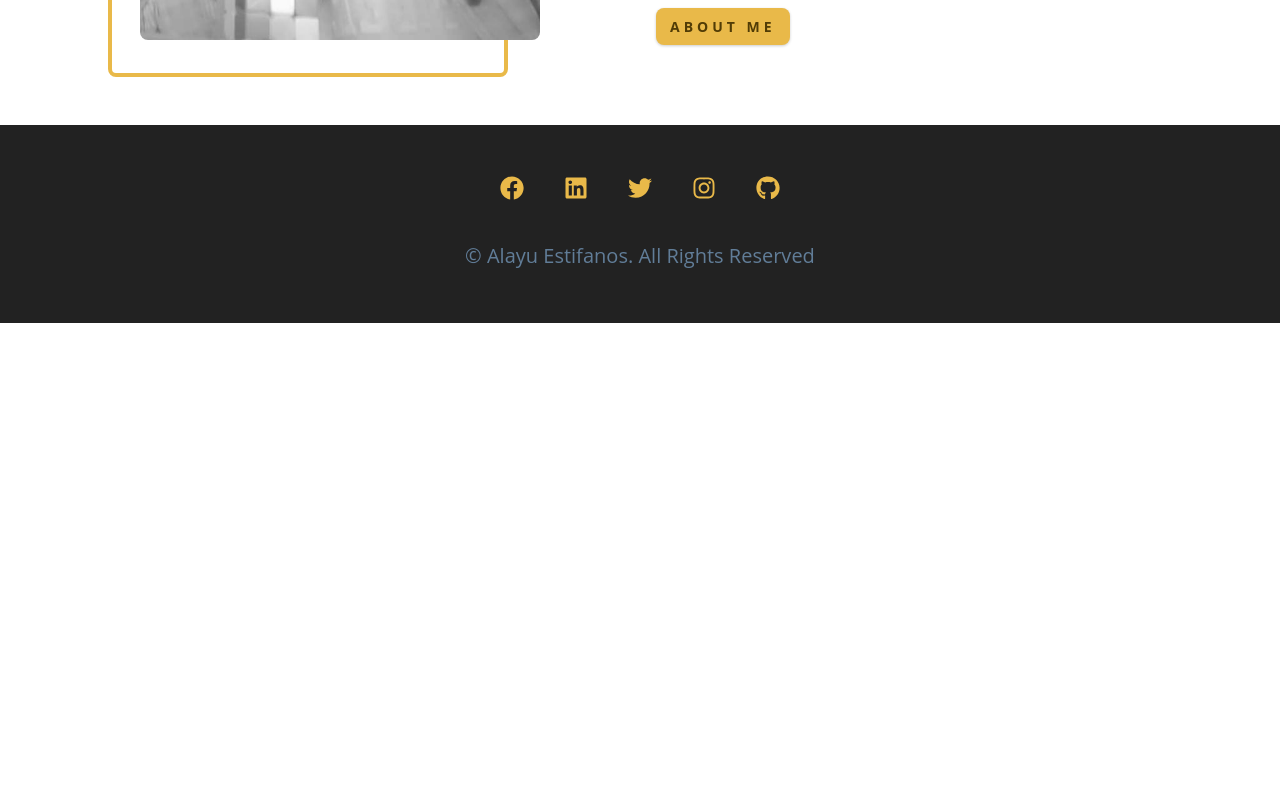
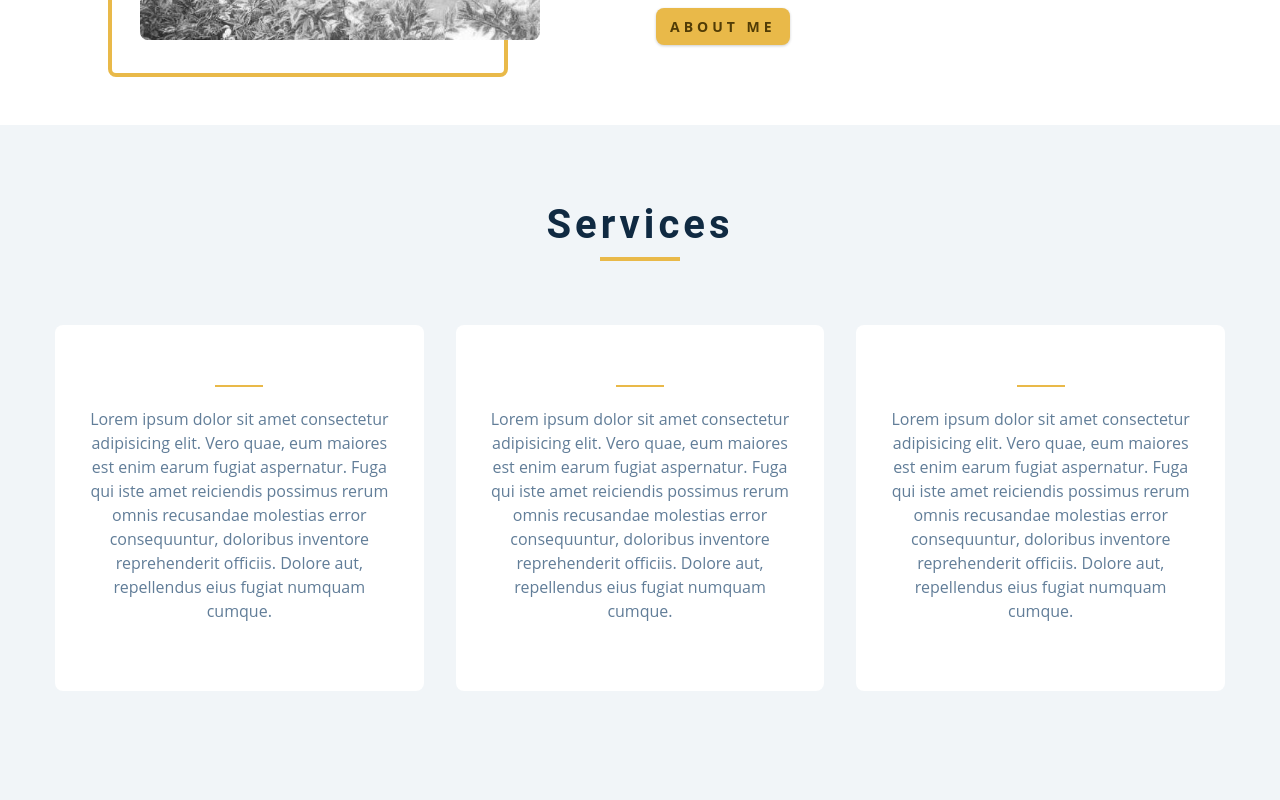
Before and after one commit to alayuestifanos/react-personal-website, a React (Create React App) app: page / in a window 1280 px wide. Shown: the part 1240-2040 px from the top of the page. Before the commit the page ends 1563 px from the top, so only its background shows below. Built offline with nearby package versions, Linux system fonts and the light colour scheme.

Commit message:
designing the services section

```diff
--- /dev/null
+++ b/src/components/service/service-data.js
@@ -0,0 +1,25 @@
+const services = [
+  {
+    id: 1,
+    icon: "fa-code",
+    name: "web development",
+    description:
+      "Lorem ipsum dolor sit amet consectetur adipisicing elit. Vero quae, eum maiores est enim earum fugiat aspernatur. Fuga qui iste amet reiciendis possimus rerum omnis recusandae molestias error consequuntur, doloribus inventore reprehenderit officiis. Dolore aut, repellendus eius fugiat numquam cumque.",
+  },
+  {
+    id: 2,
+    icon: "fa-sketch",
+    name: "Web design",
+    description:
+      "Lorem ipsum dolor sit amet consectetur adipisicing elit. Vero quae, eum maiores est enim earum fugiat aspernatur. Fuga qui iste amet reiciendis possimus rerum omnis recusandae molestias error consequuntur, doloribus inventore reprehenderit officiis. Dolore aut, repellendus eius fugiat numquam cumque.",
+  },
+  {
+    id: 3,
+    icon: "fa-android",
+    name: "app design",
+    description:
+      "Lorem ipsum dolor sit amet consectetur adipisicing elit. Vero quae, eum maiores est enim earum fugiat aspernatur. Fuga qui iste amet reiciendis possimus rerum omnis recusandae molestias error consequuntur, doloribus inventore reprehenderit officiis. Dolore aut, repellendus eius fugiat numquam cumque.",
+  },
+];
+
+export default services;
--- /dev/null
+++ b/src/components/service/service.css
@@ -0,0 +1,47 @@
+.service {
+  background: var(--clr-white);
+  padding: 3rem 1.5rem;
+  margin-bottom: 2rem;
+  border-radius: var(--radius);
+  text-align: center;
+  -webkit-transition: var(--transition);
+  transition: var(--transition);
+}
+.service-icon {
+  font-size: 2rem;
+  margin-bottom: 1.5rem;
+}
+.service .underline {
+  width: 3rem;
+  height: 0.12rem;
+  -webkit-transition: var(--transition);
+  transition: var(--transition);
+}
+.service p {
+  -webkit-transition: var(--transition);
+  transition: var(--transition);
+}
+.service:hover {
+  background: var(--clr-primary-5);
+  color: var(--clr-white);
+}
+.service:hover p {
+  color: var(--clr-white);
+}
+.service:hover .underline {
+  background: var(--clr-white);
+}
+@media screen and (min-width: 676px) {
+  .services-center {
+    display: grid;
+    grid-template-columns: 1fr 1fr;
+    -webkit-column-gap: 2rem;
+    -moz-column-gap: 2rem;
+    column-gap: 2rem;
+  }
+}
+@media screen and (min-width: 992px) {
+  .services-center {
+    grid-template-columns: 1fr 1fr 1fr;
+  }
+}
--- /dev/null
+++ b/src/components/service/service.js
@@ -0,0 +1,30 @@
+import React, { useState } from "react";
+
+import "./service.css";
+import services from "./service-data";
+const Service = () => {
+  const [service, setService] = useState(services);
+  return (
+    <section className="section bg-grey">
+      <div className="section-title">
+        <h2>services</h2>
+        <div className="underline"></div>
+      </div>
+
+      <div className="services-center section-center">
+        {service.map(({ id, icon, title, description }) => {
+          return (
+            <article className="service" key={id}>
+              <i className={`fab ${icon} service-icon`}></i>
+              <h4>{title}</h4>
+              <div className="underline"></div>
+              <p>{description}</p>
+            </article>
+          );
+        })}
+      </div>
+    </section>
+  );
+};
+
+export default Service;
--- a/src/components/sidebar/sidebar.css
+++ b/src/components/sidebar/sidebar.css
@@ -37,7 +37,7 @@
 .sidebar-links a:hover {
   color: var(--clr-primary-5);
 }
-
+w
 .close-btn {
   position: absolute;
   top: 1rem;
--- a/src/pages/about-page/about-page.js
+++ b/src/pages/about-page/about-page.js
@@ -2,7 +2,7 @@ import React from "react";
 import { Link } from "react-router-dom";
 
 import "./about-page.css";
-import AboutImage from "../../assets/images/hero-image.jpg";
+import AboutImage from "../../assets/images/about.jpeg";
 
 const AboutPage = () => {
   return (
--- a/src/pages/home-page/home-page.js
+++ b/src/pages/home-page/home-page.js
@@ -12,6 +12,7 @@ import "./home-page.css";
 import NavBar from "../../components/navbar/navbar";
 import HeroImage from "../../assets/images/hero-image.jpg";
 import AboutPage from "../about-page/about-page";
+import Service from "../../components/service/service";
 
 const HomePage = () => {
   return (
@@ -60,6 +61,7 @@ const HomePage = () => {
         </div>
       </header>
       <AboutPage />
+      <Service />
     </>
   );
 };
```
Also changed, not shown: src/assets/images/about.jpeg (added).
